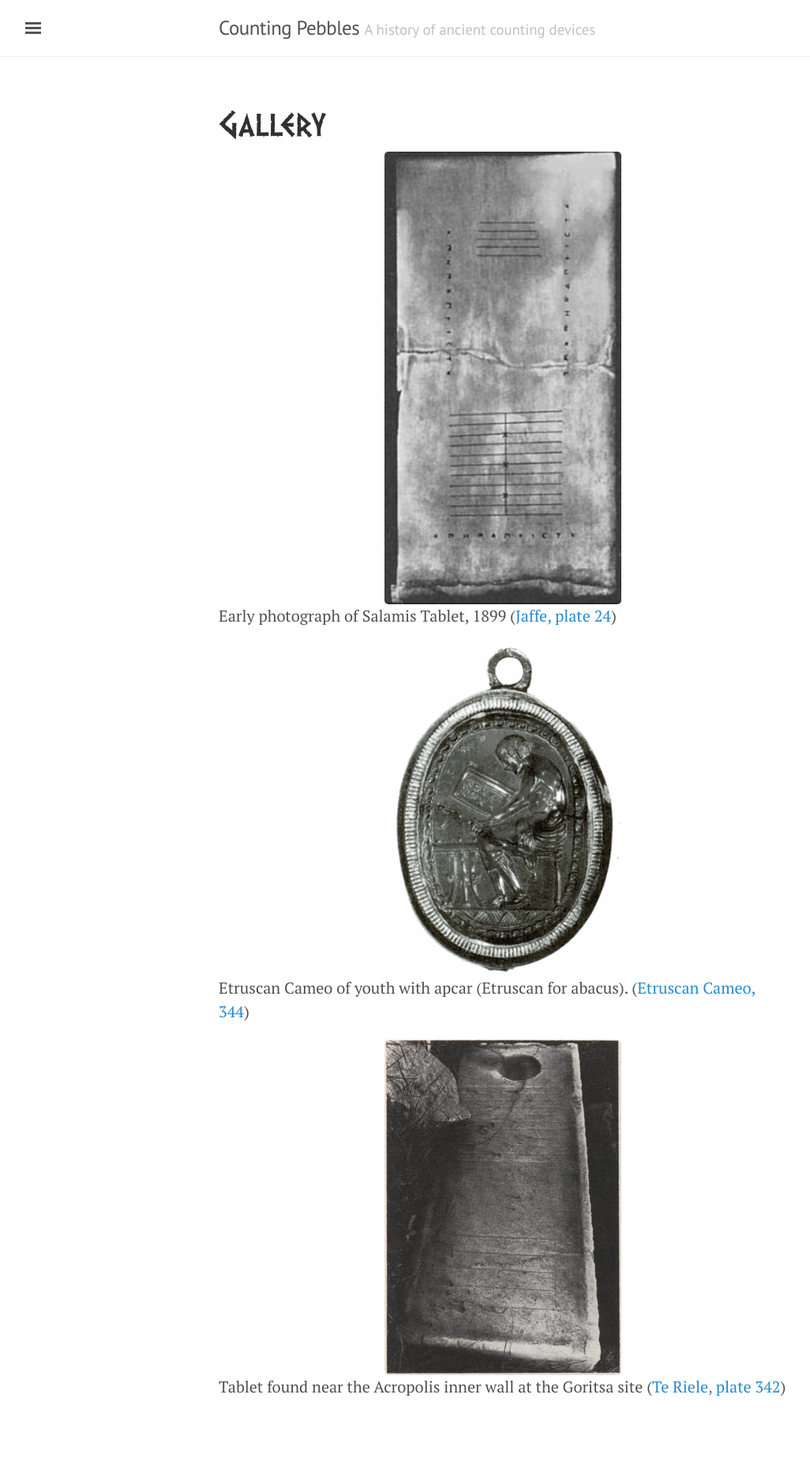
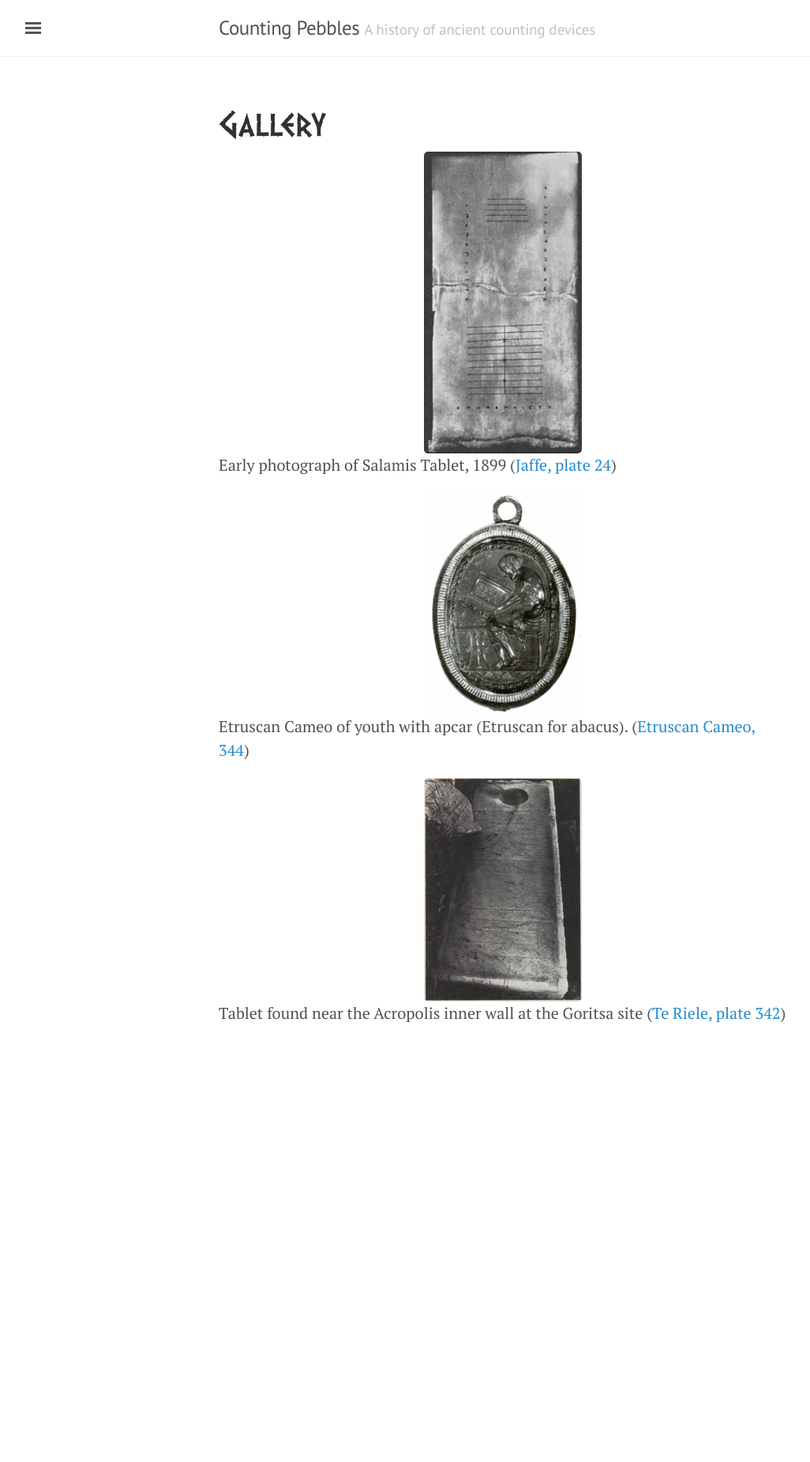
Before and after one commit to jtb/counting-pebbles, a Jekyll site: the page built from gallery.md, in a window 1280 px wide. Shown: the whole page at 79% size, without its empty margins (3-1029 px from the left). Built offline with Jekyll 4.4.1, drawn with Linux system fonts in a browser that asks for light colours; after the commit the page ends 1378 px from its top, so only the background shows below that.

Commit message:
Adjust gallery size

```diff
--- a/gallery.md
+++ b/gallery.md
@@ -4,6 +4,6 @@ title: Gallery
 ---
 
 {% for image in site.data.images %}
-  ![{{image.short}}]({{site.baseurl}}/assets/img/medium/{{image.img}}){:width="300px" .center-image }
+  ![{{image.short}}]({{site.baseurl}}/assets/img/medium/{{image.img}}){:width="200px" .center-image }
   {{image.caption}} ([{{image.short}}, {{image.page}}](/counting-pebbles/bibliography#{{image.source}}))
 {% endfor %}
```
